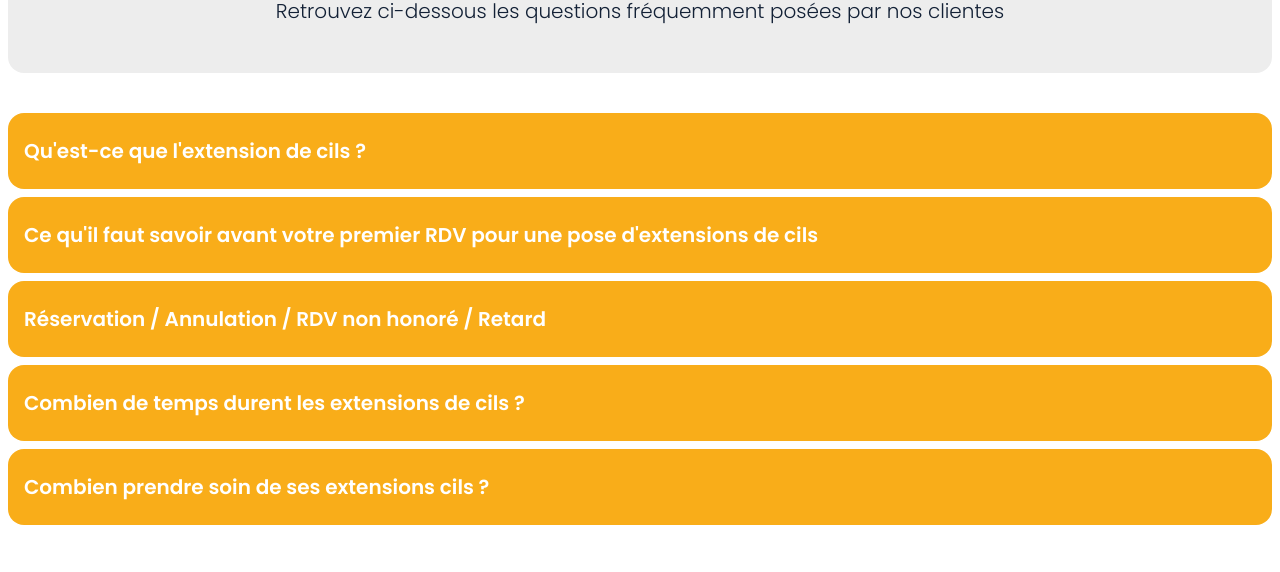
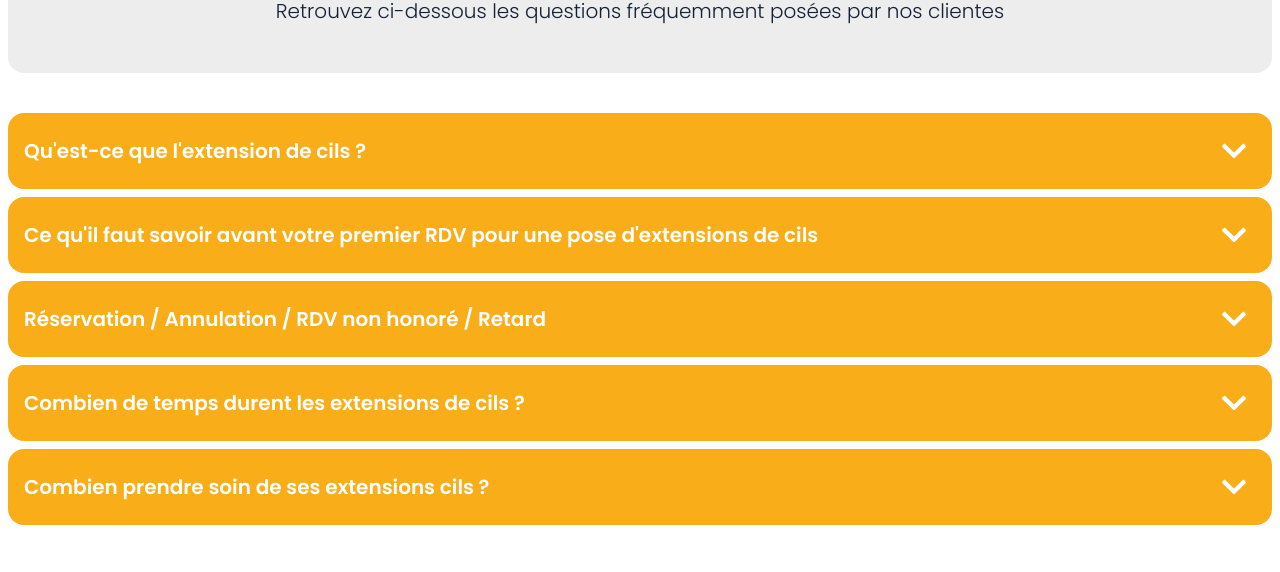
Before and after one commit to generalentropy/auxyeuxdiris, a React (Vite) app: page / in a window 1280 px wide. Shown: the part 4412-4984 px from the top of the page. Built offline with nearby package versions, Linux system fonts and the light colour scheme.

Commit message:
update accordion

```diff
--- a/config/global.js
+++ b/config/global.js
@@ -7,7 +7,7 @@ export const geolocationCoords = {
 
 export const faqData = [
   {
-    question: "Qu'est-ce que l'extension de cils ?",
+    question: "Qu'est-ce que l'extension de cils\u00A0?",
     answer:
       "C'est une méthode sud-coréenne datant des années 90, permettant d'allonger, étoffer et courber la base ciliaire, à l'aide de prothèses adaptées à la forme du cil naturel. Ces prothèses (extensions) sont donc collées sur chacun de vos cils naturels adultes, dans le prolongement de celui-ci, à environ un demi millimètre de votre paupière.",
   },
--- a/src/components/Accordion.jsx
+++ b/src/components/Accordion.jsx
@@ -2,6 +2,7 @@ import classNames from "classnames";
 import { motion } from "framer-motion";
 import { useState } from "react";
 import { faqData } from "../../config/global";
+import { FaChevronDown } from "react-icons/fa";
 
 function Accordion() {
   return (
@@ -27,11 +28,18 @@ function AccordionItem({ question, answer, list }) {
     <div className="flex flex-col gap-2">
       <div
         className={classNames(
-          "flex cursor-pointer select-none rounded-b-2xl rounded-t-2xl bg-accent px-4 py-6 text-xl font-semibold text-white",
+          "text-md flex cursor-pointer select-none justify-between rounded-2xl bg-accent px-4 py-6 font-semibold text-white xs:text-lg lg:text-xl",
         )}
         onClick={() => setIsOpen(!isOpen)}
       >
         <p>{question}</p>
+        <motion.div
+          className="mr-2"
+          animate={{ rotate: isOpen ? 180 : 0 }}
+          transition={{ duration: 0.2 }}
+        >
+          <FaChevronDown size={28} />
+        </motion.div>
       </div>
       <motion.div
         className="overflow-hidden"
```
